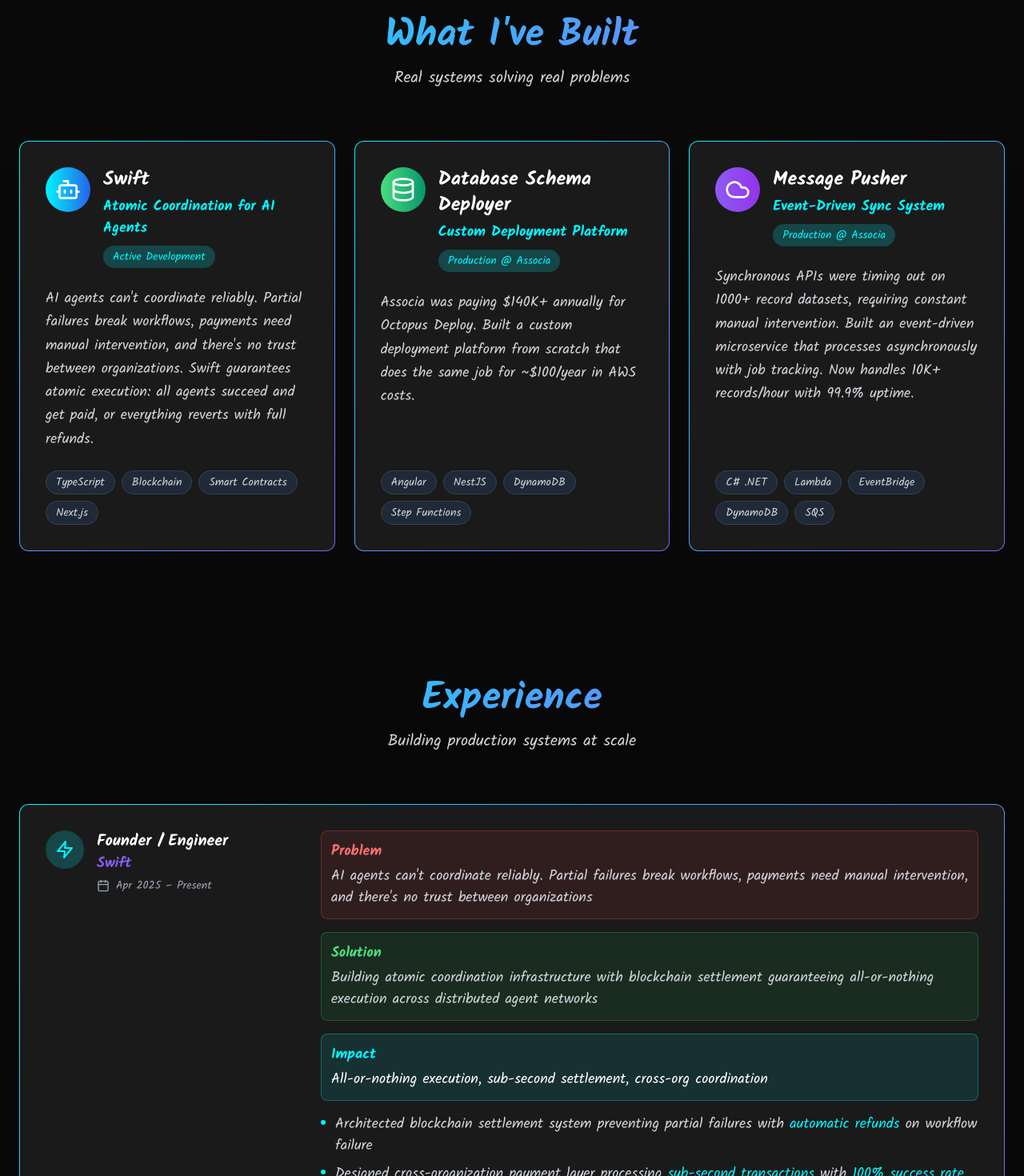
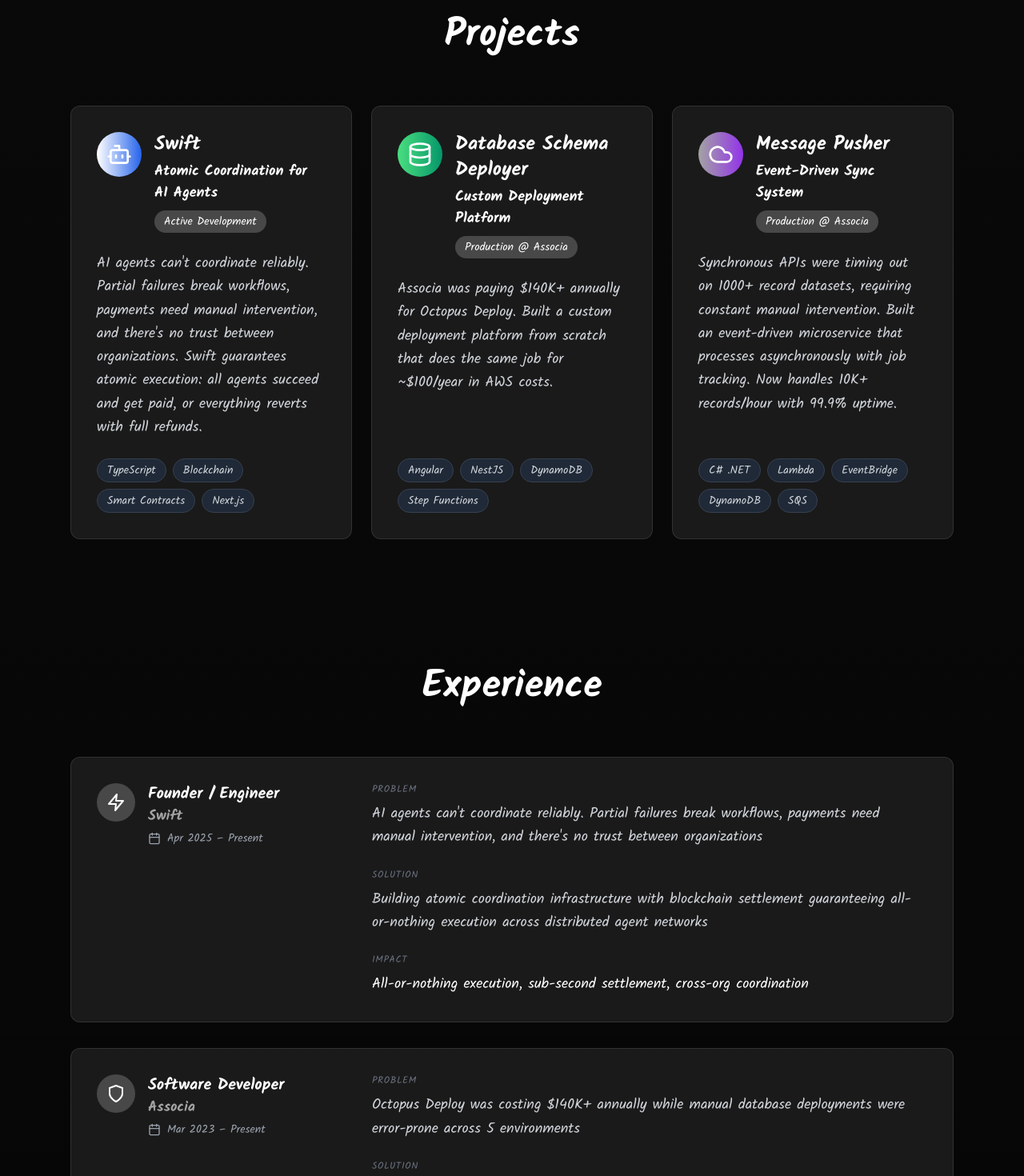
Before and after one commit to nikdmello/website, a Next.js app: page / in a window 1280 px wide. Shown: the part 860-2330 px from the top of the page at 80% size. Built offline with nearby package versions, Linux system fonts and the light colour scheme.

Commit message:
refactor: redesign color scheme and simplify content

```diff
--- a/app/globals.css
+++ b/app/globals.css
@@ -36,20 +36,15 @@
 }
 
 .gradient-text {
-  background: linear-gradient(135deg, #00f5ff 0%, #8b5cf6 100%);
-  -webkit-background-clip: text;
-  -webkit-text-fill-color: transparent;
-  background-clip: text;
+  color: #ffffff;
 }
 
 .cyber-border {
-  border: 1px solid transparent;
-  background: linear-gradient(#1a1a1a, #1a1a1a) padding-box,
-              linear-gradient(135deg, #00f5ff, #8b5cf6) border-box;
+  border: 1px solid rgba(255, 255, 255, 0.1);
 }
 
 .glow-effect {
-  box-shadow: 0 0 20px rgba(0, 245, 255, 0.3);
+  box-shadow: none;
 }
 
 /* Custom scrollbar */
@@ -58,16 +53,16 @@
 }
 
 ::-webkit-scrollbar-track {
-  background: #1a1a1a;
+  background: #000000;
 }
 
 ::-webkit-scrollbar-thumb {
-  background: linear-gradient(135deg, #00f5ff, #8b5cf6);
+  background: #ffffff;
   border-radius: 4px;
 }
 
 ::-webkit-scrollbar-thumb:hover {
-  background: linear-gradient(135deg, #8b5cf6, #00f5ff);
+  background: #a3a3a3;
 }
 
 /* Mobile-friendly interactions */
@@ -77,19 +72,19 @@
   }
 
   .hover\:glow-effect:active {
-    box-shadow: 0 0 20px rgba(0, 245, 255, 0.3);
+    box-shadow: none;
   }
 }
 
 /* Focus states for accessibility */
 .rainbow-glow:focus-visible {
-  outline: 2px solid #00f5ff;
+  outline: 2px solid #ffffff;
   outline-offset: 2px;
 }
 
 button:focus-visible,
 a:focus-visible {
-  outline: 2px solid #00f5ff;
+  outline: 2px solid #ffffff;
   outline-offset: 2px;
   border-radius: 4px;
 }
@@ -97,10 +92,7 @@
 /* High contrast mode support */
 @media (prefers-contrast: high) {
   .gradient-text {
-    background: #ffffff;
-    -webkit-background-clip: text;
-    -webkit-text-fill-color: transparent;
-    background-clip: text;
+    color: #ffffff;
   }
 }
 
@@ -117,13 +109,9 @@
   }
 }
 
-/* Animated grid background */
+/* Animated grid background - removed for minimalism */
 .animated-grid {
-  background-image:
-    linear-gradient(rgba(0,245,255,0.03) 1px, transparent 1px),
-    linear-gradient(90deg, rgba(0,245,255,0.03) 1px, transparent 1px);
-  background-size: 50px 50px;
-  animation: grid-move 20s linear infinite;
+  background: none;
 }
 
 @keyframes grid-move {
@@ -134,6 +122,7 @@
 /* Rainbow glow effect - only on hover */
 .rainbow-glow {
   position: relative;
+  transition: transform 0.2s ease;
 }
 
 .rainbow-glow::before {
@@ -159,6 +148,10 @@
   opacity: 0.6;
 }
 
+.rainbow-glow:hover {
+  transform: translateY(-2px);
+}
+
 @keyframes rainbow-rotate {
   0% { background-position: 0% 50%; }
   50% { background-position: 100% 50%; }
@@ -170,7 +163,7 @@
   position: absolute;
   top: -40px;
   left: 6px;
-  background: #00f5ff;
+  background: #ffffff;
   color: #000;
   padding: 8px;
   text-decoration: none;
--- a/app/page.tsx
+++ b/app/page.tsx
@@ -19,21 +19,9 @@
 
   return (
     <main id="main-content" tabIndex={-1} className="min-h-screen text-white relative overflow-hidden outline-none">
-      {/* Global animated background */}
-      <div className="fixed inset-0 bg-gradient-to-br from-dark-bg via-gray-900 to-black">
-        <motion.div
-          className="absolute inset-0 bg-[linear-gradient(rgba(0,245,255,0.03)_1px,transparent_1px),linear-gradient(90deg,rgba(0,245,255,0.03)_1px,transparent_1px)] bg-[size:50px_50px]"
-          animate={{
-            backgroundPosition: ['0px 0px', '50px 50px'],
-          }}
-          transition={{
-            duration: 20,
-            repeat: Infinity,
-            ease: 'linear'
-          }}
-        />
-      </div>
-      <div className="relative z-10">
+      {/* Minimal background */}
+      <div className="fixed inset-0 bg-black" />
+      <div className="relative z-10 max-w-6xl mx-auto">
         <Hero />
         <Projects />
         <Experience />
--- a/components/Contact.tsx
+++ b/components/Contact.tsx
@@ -14,12 +14,9 @@
           viewport={{ once: true }}
           className="text-center mb-16"
         >
-          <h2 className="text-4xl md:text-5xl font-bold gradient-text mb-6">
-            Get In Touch
+          <h2 className="text-4xl md:text-5xl font-bold gradient-text">
+            Contact
           </h2>
-          <p className="text-xl text-gray-300 max-w-3xl mx-auto leading-relaxed">
-            Let's connect
-          </p>
         </motion.div>
 
         <motion.div
--- a/components/Experience.tsx
+++ b/components/Experience.tsx
@@ -107,12 +107,9 @@
           viewport={{ once: true }}
           className="text-center mb-16"
         >
-          <h2 className="text-4xl md:text-5xl font-bold gradient-text mb-4">
+          <h2 className="text-4xl md:text-5xl font-bold gradient-text">
             Experience
           </h2>
-          <p className="text-xl text-gray-300 max-w-3xl mx-auto">
-            Building production systems at scale
-          </p>
         </motion.div>
 
         <div className="space-y-8">
@@ -146,34 +143,25 @@
                   </div>
                 </div>
 
-                <div className="flex-1">
+                <div className="flex-1 space-y-6">
                   {exp.problem && (
-                    <div className="mb-4 p-3 bg-red-500/10 rounded-lg border border-red-500/30">
-                      <p className="text-red-400 font-semibold mb-1">Problem</p>
-                      <p className="text-gray-300">{exp.problem}</p>
+                    <div>
+                      <p className="text-gray-500 text-xs uppercase tracking-wider mb-2">Problem</p>
+                      <p className="text-gray-300 leading-relaxed">{exp.problem}</p>
                     </div>
                   )}
 
                   {exp.solution && (
-                    <div className="mb-4 p-3 bg-green-500/10 rounded-lg border border-green-500/30">
-                      <p className="text-green-400 font-semibold mb-1">Solution</p>
-                      <p className="text-gray-300">{exp.solution}</p>
+                    <div>
+                      <p className="text-gray-500 text-xs uppercase tracking-wider mb-2">Solution</p>
+                      <p className="text-gray-300 leading-relaxed">{exp.solution}</p>
                     </div>
                   )}
 
-                  <div className="mb-4 p-3 bg-cyber-blue/10 rounded-lg border border-cyber-blue/30">
-                    <p className="text-cyber-blue font-semibold mb-1">Impact</p>
-                    <p className="text-white">{renderWhiteHighlightedText(exp.metrics)}</p>
+                  <div>
+                    <p className="text-gray-500 text-xs uppercase tracking-wider mb-2">Impact</p>
+                    <p className="text-white leading-relaxed">{renderWhiteHighlightedText(exp.metrics)}</p>
                   </div>
-
-                  <ul className="space-y-2">
-                    {exp.highlights.map((highlight, i) => (
-                      <li key={i} className="flex items-start gap-3 text-gray-300">
-                        <div className="w-1.5 h-1.5 bg-cyber-blue rounded-full mt-2 flex-shrink-0" />
-                        <span>{renderHighlightedText(highlight)}</span>
-                      </li>
-                    ))}
-                  </ul>
                 </div>
               </div>
             </Component>
--- a/components/Hero.tsx
+++ b/components/Hero.tsx
@@ -13,7 +13,8 @@
     { src: "/logos/associa_logo.jpeg", name: "Associa" },
     { src: "/logos/panagora_asset_management_logo.jpeg", name: "PanAgora Asset Management" },
     { src: "/logos/asics_digital_logo.jpeg", name: "ASICS Digital" },
-    { src: "/logos/northeastern_university_logo.jpeg", name: "Northeastern University" }
+    { src: "/logos/northeastern_university_logo.jpeg", name: "Northeastern University" },
+    { src: "/logos/vscode_logo.png", name: "Microsoft VS Code" }
   ]
 
   useEffect(() => {
@@ -78,14 +79,7 @@
             <span className="gradient-text">Nik D'Mello</span>
           </motion.h1>
 
-          <motion.p
-            className="text-xl md:text-3xl text-gray-300 mb-12 leading-relaxed font-medium"
-            initial={{ opacity: 0 }}
-            animate={{ opacity: 1 }}
-            transition={{ delay: 0.4, duration: 0.8 }}
-          >
-            Building <Highlight handDrawn>production systems</Highlight> at scale
-          </motion.p>
+
 
           <motion.div
             className="mb-14"
--- a/components/Highlight.tsx
+++ b/components/Highlight.tsx
@@ -6,17 +6,8 @@
 }
 
 export default function Highlight({ children, handDrawn = false }: HighlightProps) {
-  if (handDrawn) {
-    return (
-      <span className="relative inline-block font-medium text-cyber-blue">
-        {children}
-        <HandDrawnUnderline />
-      </span>
-    )
-  }
-
   return (
-    <span className="font-medium text-cyber-blue">
+    <span className="font-medium text-white">
       {children}
     </span>
   )
--- a/components/OpenSource.tsx
+++ b/components/OpenSource.tsx
@@ -47,12 +47,9 @@
           viewport={{ once: true }}
           className="text-center mb-16"
         >
-          <h2 className="text-4xl md:text-5xl font-bold gradient-text mb-4">
+          <h2 className="text-4xl md:text-5xl font-bold gradient-text">
             Open Source
           </h2>
-          <p className="text-xl text-gray-300 max-w-3xl mx-auto">
-            Contributing to VS Code
-          </p>
         </motion.div>
 
         <div className="space-y-8 max-w-5xl mx-auto">
--- a/components/Projects.tsx
+++ b/components/Projects.tsx
@@ -60,12 +60,9 @@
           viewport={{ once: true }}
           className="text-center mb-16"
         >
-          <h2 className="text-4xl md:text-5xl font-bold gradient-text mb-4">
-            What I've Built
+          <h2 className="text-4xl md:text-5xl font-bold gradient-text">
+            Projects
           </h2>
-          <p className="text-xl text-gray-300 max-w-3xl mx-auto">
-            Real systems solving real problems
-          </p>
         </motion.div>
 
         <div className="grid grid-cols-1 lg:grid-cols-2 xl:grid-cols-3 gap-6 items-stretch">
--- a/components/Skills.tsx
+++ b/components/Skills.tsx
@@ -58,12 +58,9 @@
           viewport={{ once: true }}
           className="text-center mb-16"
         >
-          <h2 className="text-4xl md:text-5xl font-bold gradient-text mb-4">
-            Technical Skills
+          <h2 className="text-4xl md:text-5xl font-bold gradient-text">
+            Skills
           </h2>
-          <p className="text-xl text-gray-300 max-w-3xl mx-auto">
-            Technologies I use to build reliable systems
-          </p>
         </motion.div>
 
         {/* Skills Grid */}
--- a/tailwind.config.js
+++ b/tailwind.config.js
@@ -8,8 +8,8 @@
   theme: {
     extend: {
       colors: {
-        'cyber-blue': '#00f5ff',
-        'cyber-purple': '#8b5cf6',
+        'cyber-blue': '#ffffff',
+        'cyber-purple': '#a3a3a3',
         'dark-bg': '#0a0a0a',
         'card-bg': '#1a1a1a',
       },
@@ -22,8 +22,8 @@
       },
       keyframes: {
         glow: {
-          '0%': { boxShadow: '0 0 5px #00f5ff, 0 0 10px #00f5ff, 0 0 15px #00f5ff' },
-          '100%': { boxShadow: '0 0 10px #00f5ff, 0 0 20px #00f5ff, 0 0 30px #00f5ff' }
+          '0%': { boxShadow: '0 0 5px rgba(255,255,255,0.3), 0 0 10px rgba(255,255,255,0.2)' },
+          '100%': { boxShadow: '0 0 10px rgba(255,255,255,0.4), 0 0 20px rgba(255,255,255,0.3)' }
         },
         float: {
           '0%, 100%': { transform: 'translateY(0px)' },
```
Also changed, not shown: components/Achievements.tsx (+10 -10 lines), public/logos/vscode_logo.png (added).
